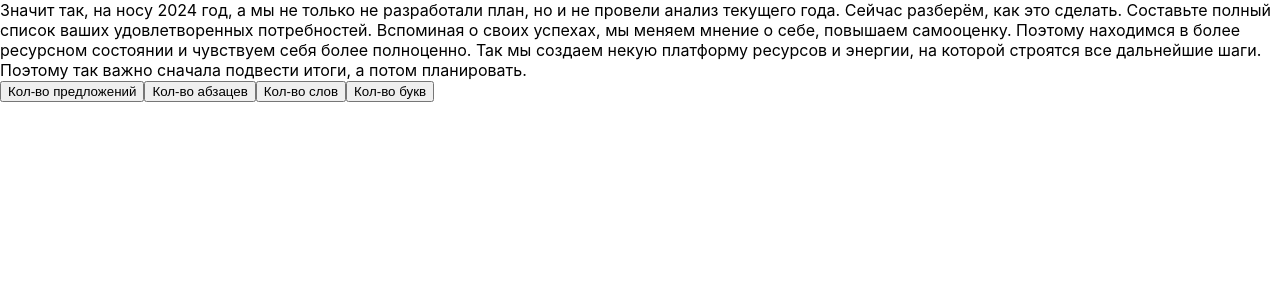
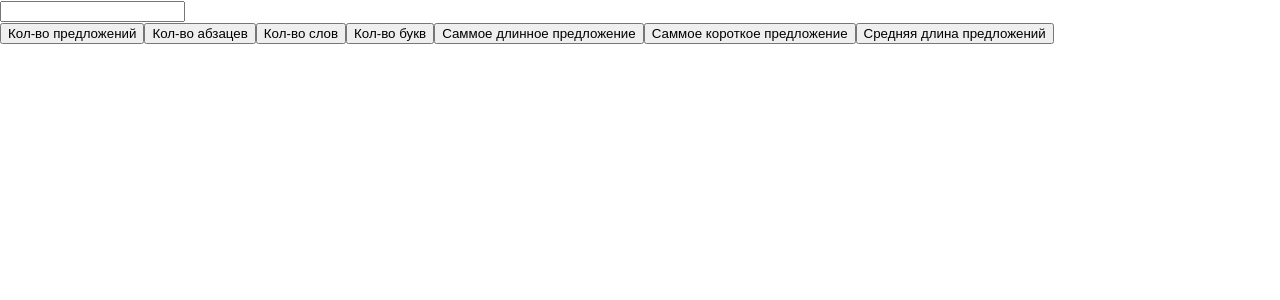
Before and after one commit to OsipR/scam, a React (Create React App) app in the folder scam/: page / in a window 1280 px wide. Shown: the top 300 px of the page. Built offline with nearby package versions, Linux system fonts and the light colour scheme.

Commit message:
Text
Co-Authored-By: Nikolay <90929111+Faclok@users.noreply.github.com>

```diff
--- a/scam/src/App.js
+++ b/scam/src/App.js
@@ -4,24 +4,19 @@ import { useEffect, useState } from 'react';
 
 function App() {
 
-  const text = `Значит так, на носу 2024 год, а мы не только не разработали план, но и не провели анализ текущего года. \r
-Сейчас разберём, как это сделать. \r
-Составьте полный список ваших удовлетворенных потребностей. Вспоминая о своих успехах, мы меняем мнение о себе, повышаем самооценку. Поэтому находимся в более ресурсном состоянии и чувствуем себя более полноценно. \r
-Так мы создаем некую платформу ресурсов и энергии, на которой строятся все дальнейшие шаги. Поэтому так важно сначала подвести итоги, а потом планировать.`;
+  const [text, setText] = useState('');
 
-  var offers = text.split(".");
-  var paragraphs = text.split("\r");
-  var words = text.split(" ");
-  var letters = text.match(/[a-zA-Zа-яА-Я-0-9]/g);
-  var offerOne = offers[0];
-  var offerTwo = offers[1];
-  var offerThree = offers[2];
-  var offerFour = offers[3];
-  var offerFive = offers[4];
-  var offerSix = offers[5];
-  var offerSeven = offers[6];
- // console.log(offersOne.length, offersTwo.length, offersThree.length, offersFour.length, offersFive.length, offersSix.length, offersSeven.length);
-
+  const offers = text.split(".").filter(item => item != "");
+  const paragraphs = text.split("\r");
+  const words = text.split(" ");
+  const letters = text.match(/[a-zA-Zа-яА-Я-0-9]/g);
+  const maxLengthOffers = Math.max(...offers.map(item => item.length));
+  const longestOffer = offers.filter(item => item.length == maxLengthOffers);
+  const minLengthOffers = Math.min(...offers.map(item => item.length));
+  const shortestOffer = offers.filter(item => item.length == minLengthOffers);
+  const middleLength = Math.round(offers.map(item => item.length).reduce((accumulator, currentValue) => {
+    return accumulator + currentValue
+  }, 0) / offers.length);
 
 
 
@@ -29,17 +24,17 @@ function App() {
   return (
     <div>
       <div>
-        Значит так, на носу 2024 год, а мы не только не разработали план, но и не провели анализ текущего года.
-        Сейчас разберём, как это сделать.
-        Составьте полный список ваших удовлетворенных потребностей.  Вспоминая о своих успехах, мы меняем мнение о себе, повышаем самооценку. Поэтому находимся в более ресурсном состоянии и чувствуем себя более полноценно.
-        Так мы создаем некую платформу ресурсов и энергии, на которой строятся все дальнейшие шаги. Поэтому так важно сначала подвести итоги, а потом планировать.
+        <input type= 'text' value={text} onChange={(e)=> setText(e.target.value)}></input>
       </div>
 
       <div>
-        <button onClick={() => alert('предложений в данном тексте: ' + (offers.length - 1))}>Кол-во предложений</button>
+        <button onClick={() => alert('предложений в данном тексте: ' + (offers.length))}>Кол-во предложений</button>
         <button onClick={() => alert('абзацев в данном тексте: ' + paragraphs.length)}>Кол-во абзацев</button>
         <button onClick={() => alert('слов в данном тексте: ' + words.length)}>Кол-во слов</button>
         <button onClick={() => alert('букв в данном тексте: ' + letters.length)}>Кол-во букв</button>
+        <button onClick={() => alert('саммое длинное предложение: ' + longestOffer)}>Саммое длинное предложение</button>
+        <button onClick={() => alert('саммое длинное предложение: ' + shortestOffer)}>Саммое короткое предложение</button>
+        <button onClick={() => alert('саммое длинное предложение: ' + middleLength)}>Средняя длина предложений</button>
       </div>
     </div>
   );
```
